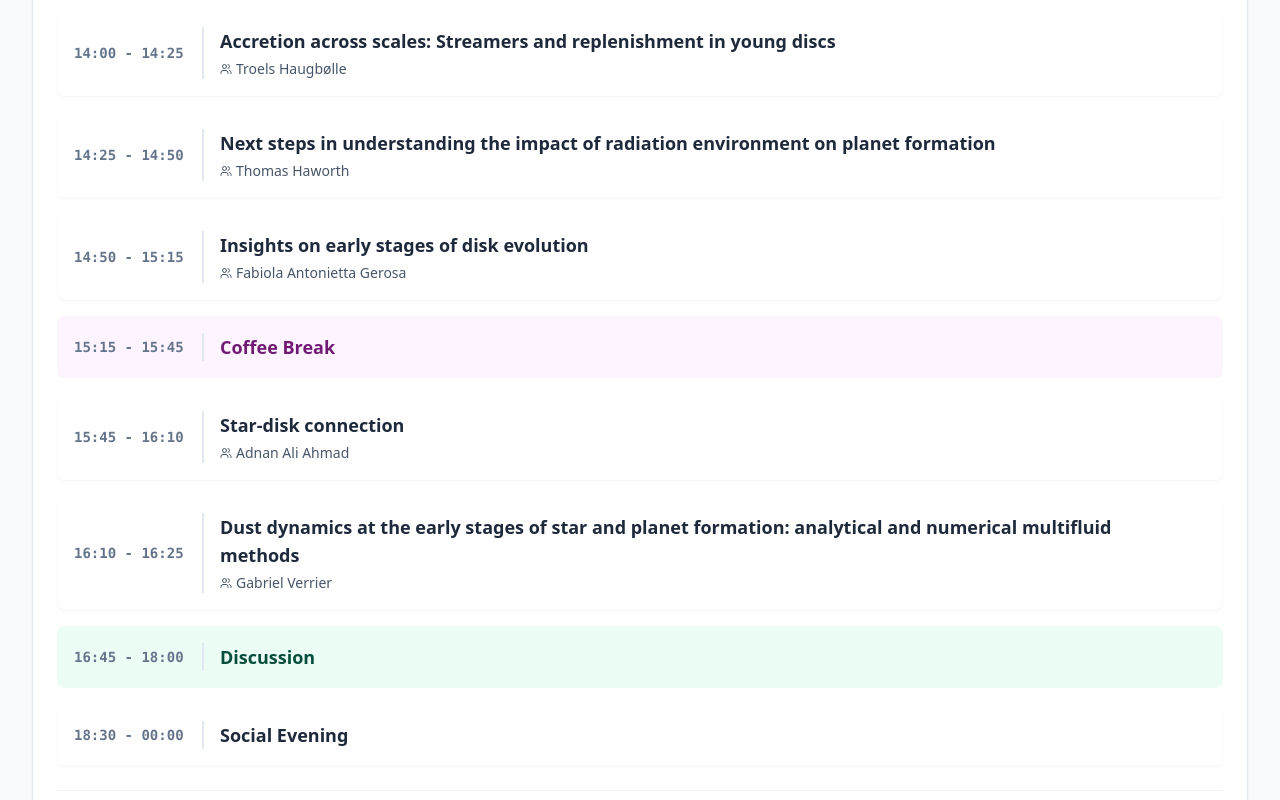
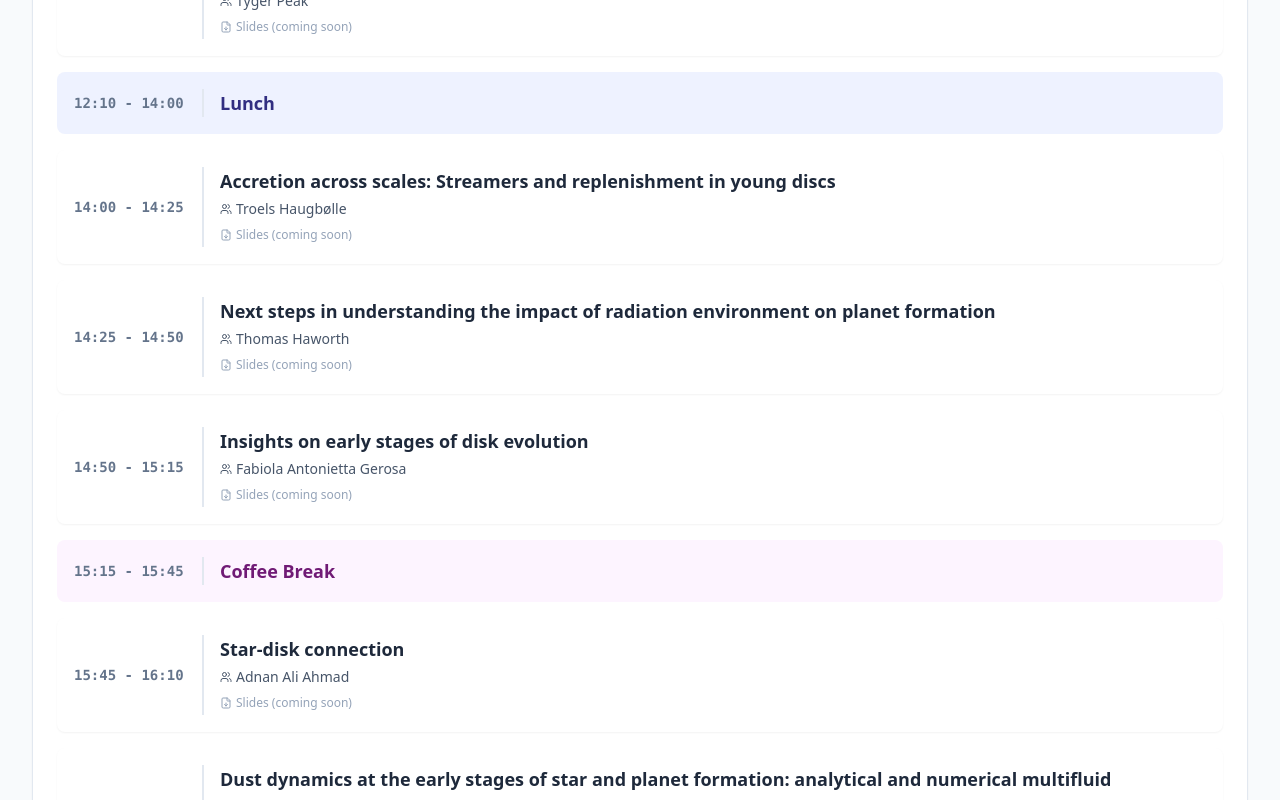
Before and after one commit to spice-workshop/spice-workshop.github.io, a React (Vite) app: page /schedule in a window 1280 px wide. Shown: the part 1280-2080 px from the top of the page. Built offline with nearby package versions, Linux system fonts and the light colour scheme.

Commit message:
[Feature] Add NOW indicator and slides link to schedule event rows

```diff
--- a/src/components/schedule/ScheduleDayCard.tsx
+++ b/src/components/schedule/ScheduleDayCard.tsx
@@ -1,5 +1,5 @@
+import { useState, useEffect } from 'react';
 import type { FC } from 'react';
-import { useState } from 'react';
 import { Calendar, ChevronLeft, ChevronRight } from 'lucide-react';
 import Card from '../ui/Card';
 import ScheduleEventRow from './ScheduleEventRow';
@@ -28,6 +28,22 @@ interface DayNavProps {
   isLast?: boolean;
 }
 
+/** Parse "HH:mm - HH:mm" and check if `now` falls within that range on `dayDate`. */
+function isCurrentEvent(event: EnrichedScheduleEvent, dayDate: string, now: Date): boolean {
+  if (!event.time || !event.time.includes('-')) return false;
+  const [startStr, endStr] = event.time.split('-').map(s => s.trim());
+  if (!startStr || !endStr) return false;
+
+  const [sh, sm] = startStr.split(':').map(Number);
+  const [eh, em] = endStr.split(':').map(Number);
+
+  // Build Date objects in CET for comparison
+  const start = new Date(`${dayDate}T${String(sh).padStart(2, '0')}:${String(sm).padStart(2, '0')}:00+01:00`);
+  const end = new Date(`${dayDate}T${String(eh).padStart(2, '0')}:${String(em).padStart(2, '0')}:00+01:00`);
+
+  return now >= start && now < end;
+}
+
 const DayNav: FC<DayNavProps> = ({ onPrev, onNext, isFirst, isLast }) => (
   <div className="flex items-center gap-2">
     <button
@@ -50,12 +66,20 @@ const DayNav: FC<DayNavProps> = ({ onPrev, onNext, isFirst, isLast }) => (
 );
 
 const ScheduleDayCard: FC<Props> = ({ dayData, dayIdx, onPrev, onNext, isFirst, isLast }) => {
-  const [expandedEventId, setExpandedEventId] = useState<string | null>(null);
+  const [now, setNow] = useState(() => new Date());
 
-  const toggleExpand = (id: string) =>
-    setExpandedEventId(expandedEventId === id ? null : id);
+  useEffect(() => {
+    const id = setInterval(() => setNow(new Date()), 60_000);
+    return () => clearInterval(id);
+  }, []);
 
   const showNav = !!onPrev && !!onNext;
+
+  // Enrich events with isCurrent
+  const eventsWithCurrent = dayData.events.map(event => ({
+    ...event,
+    isCurrent: isCurrentEvent(event, dayData.date, now),
+  }));
 
   return (
     <Card className="border-t-4 border-t-indigo-500 min-h-[400px]">
@@ -76,16 +100,14 @@ const ScheduleDayCard: FC<Props> = ({ dayData, dayIdx, onPrev, onNext, isFirst,
 
       {/* Events */}
       <div className="space-y-4">
-        {dayData.events.length > 0 ? (
-          dayData.events.map((event: EnrichedScheduleEvent, idx: number) => {
+        {eventsWithCurrent.length > 0 ? (
+          eventsWithCurrent.map((event, idx) => {
             const eventId = event.linkId || `event-${dayIdx}-${idx}`;
             return (
               <ScheduleEventRow
                 key={eventId}
                 event={event}
                 eventId={eventId}
-                isExpanded={expandedEventId === eventId}
-                onToggle={toggleExpand}
               />
             );
           })
--- a/src/components/schedule/ScheduleEventRow.tsx
+++ b/src/components/schedule/ScheduleEventRow.tsx
@@ -1,18 +1,14 @@
 import type { FC } from 'react';
-import { Utensils, Users, ChevronDown, ChevronUp, FileText } from 'lucide-react';
+import { Utensils, Users, FileDown } from 'lucide-react';
 import StatusIndicator from '../ui/StatusIndicator';
 import type { EnrichedScheduleEvent } from '../../utils/useSchedule';
 
 interface Props {
   event: EnrichedScheduleEvent;
   eventId: string;
-  isExpanded: boolean;
-  onToggle: (id: string) => void;
 }
 
-const ScheduleEventRow: FC<Props> = ({ event, eventId, isExpanded, onToggle }) => {
-  const hasAbstract = !!event.abstract;
-
+const ScheduleEventRow: FC<Props> = ({ event, eventId }) => {
   // Map highlight colors to tailwind classes
   const getContainerClasses = (color: typeof event.highlight) => {
     switch (color) {
@@ -23,6 +19,7 @@ const ScheduleEventRow: FC<Props> = ({ event, eventId, isExpanded, onToggle }) =
       case 'purple':  return 'bg-purple-50 dark:bg-purple-900/20 border-purple-100 dark:border-purple-900/30 hover:border-purple-200';
       case 'rose':    return 'bg-rose-50 dark:bg-rose-900/20 border-rose-100 dark:border-rose-900/30 hover:border-rose-200';
       case 'cyan':    return 'bg-cyan-50 dark:bg-cyan-900/20 border-cyan-100 dark:border-cyan-900/30 hover:border-cyan-200';
+      case 'orange':  return 'bg-orange-50 dark:bg-orange-500/20 border-orange-100 dark:border-orange-900/30 hover:border-orange-200';
       case 'slate':   return 'bg-slate-100 dark:bg-slate-800/80 border-slate-200 dark:border-slate-700 hover:border-slate-300 dark:hover:border-slate-600';
       default:        return 'bg-white dark:bg-slate-800 hover:bg-slate-50 dark:hover:bg-slate-700/50 shadow-sm';
     }
@@ -37,6 +34,7 @@ const ScheduleEventRow: FC<Props> = ({ event, eventId, isExpanded, onToggle }) =
       case 'purple':  return 'text-purple-900 dark:text-purple-400';
       case 'rose':    return 'text-rose-900 dark:text-rose-400';
       case 'cyan':    return 'text-cyan-900 dark:text-cyan-400';
+      case 'orange':  return 'text-orange-900 dark:text-orange-300';
       case 'slate':   return 'text-slate-600 dark:text-slate-300';
       default:        return 'text-slate-800 dark:text-slate-100';
     }
@@ -45,14 +43,14 @@ const ScheduleEventRow: FC<Props> = ({ event, eventId, isExpanded, onToggle }) =
   return (
     <div
       id={event.linkId}
-      className={`flex flex-col p-4 rounded-lg transition-colors border border-transparent group ${getContainerClasses(event.highlight)}`}
+      className={`flex flex-col p-4 rounded-lg transition-colors border border-transparent group ${getContainerClasses(event.highlight)} ${event.isCurrent ? 'border-l-4 !border-l-green-500' : ''}`}
     >
-      <div
-        className={`flex flex-col md:flex-row md:items-center ${hasAbstract ? 'cursor-pointer' : ''}`}
-        onClick={() => hasAbstract && onToggle(eventId)}
-      >
-        <div className="w-32 flex-shrink-0 text-sm font-mono font-bold text-slate-500 dark:text-slate-400 mb-2 md:mb-0">
+      <div className="flex flex-col md:flex-row md:items-center">
+        <div className="w-32 flex-shrink-0 text-sm font-mono font-bold text-slate-500 dark:text-slate-400 mb-2 md:mb-0 flex items-center gap-2">
           {event.time}
+          {event.isCurrent && (
+            <span className="bg-green-500 text-white text-xs px-2 py-0.5 rounded-full font-sans font-bold">NOW</span>
+          )}
         </div>
         <div className="flex-grow md:border-l-2 md:border-slate-200 dark:md:border-slate-700 md:pl-4">
           <div className="flex justify-between items-start">
@@ -60,33 +58,39 @@ const ScheduleEventRow: FC<Props> = ({ event, eventId, isExpanded, onToggle }) =
               <h4 className={`font-bold text-lg ${getTextClasses(event.highlight)}`}>
                 {event.title}
               </h4>
-              {event.speaker && (
-                <p className="text-slate-600 dark:text-slate-400 text-sm mt-1 flex items-center">
-                  {event.type === 'fixed' ? <Utensils className="w-3 h-3 mr-1" /> : <Users className="w-3 h-3 mr-1" />}
-                  {event.speaker}
-                </p>
+              {event.type === 'talk' && event.speaker && (
+                <div className="mt-1">
+                  <p className="text-slate-600 dark:text-slate-400 text-sm flex items-center">
+                    {event.type === 'fixed' ? <Utensils className="w-3 h-3 mr-1" /> : <Users className="w-3 h-3 mr-1" />}
+                    {event.speaker}
+                  </p>
+                  {event.type === 'talk' && (
+                    <div className="mt-1">
+                      {event.slidesUrl ? (
+                        <a
+                          href={event.slidesUrl}
+                          target="_blank"
+                          rel="noreferrer noopener"
+                          className="text-indigo-600 dark:text-indigo-400 text-xs font-medium hover:underline inline-flex items-center"
+                        >
+                          <FileDown className="w-3 h-3 mr-1" /> Slides
+                        </a>
+                      ) : (
+                        <span className="text-slate-400 dark:text-slate-500 text-xs inline-flex items-center">
+                          <FileDown className="w-3 h-3 mr-1" /> Slides (coming soon)
+                        </span>
+                      )}
+                    </div>
+                  )}
+                </div>
               )}
             </div>
             <div className="ml-4 flex-shrink-0 flex items-center gap-2">
               <StatusIndicator status={event.status} />
-              {hasAbstract && (
-                <div className="text-indigo-500">
-                  {isExpanded ? <ChevronUp size={20} /> : <ChevronDown size={20} />}
-                </div>
-              )}
             </div>
           </div>
         </div>
       </div>
-
-      {hasAbstract && isExpanded && (
-        <div className="mt-4 pt-4 border-t border-slate-100 dark:border-slate-700 ml-0 md:ml-36 animate-fade-in">
-          <p className="text-slate-700 dark:text-slate-300 leading-relaxed text-sm">
-            <FileText className="w-4 h-4 inline mr-1 text-slate-400" />
-            {event.abstract}
-          </p>
-        </div>
-      )}
     </div>
   );
 };
```
